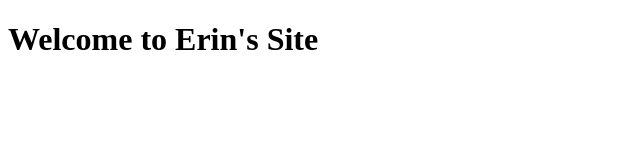
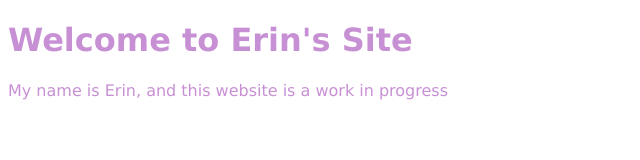
Before and after one commit to PineyWiney/PineyWiney.github.io, a plain HTML site: page index.html in a window 1280 px wide. Shown: the whole page, without its empty margins (0-640 px from the left). Drawn offline with Linux system fonts and the light colour scheme.

Commit message:
added short paragraph, added style.css

```diff
--- a/index.html
+++ b/index.html
@@ -2,6 +2,7 @@
 <html>
 <head>
 <h1>Welcome to Erin's Site</h1>
+<p>My name is Erin, and this website is a work in progress</p>
 </head>
-
+<link rel="stylesheet" href="style.css">
 </html>
--- /dev/null
+++ b/style.css
@@ -0,0 +1,8 @@
+h1 {
+	font-family: verdana;
+	color: #c890d4;
+}
+p {
+	font-family: verdana;
+	color: #c890d4;
+}
```
